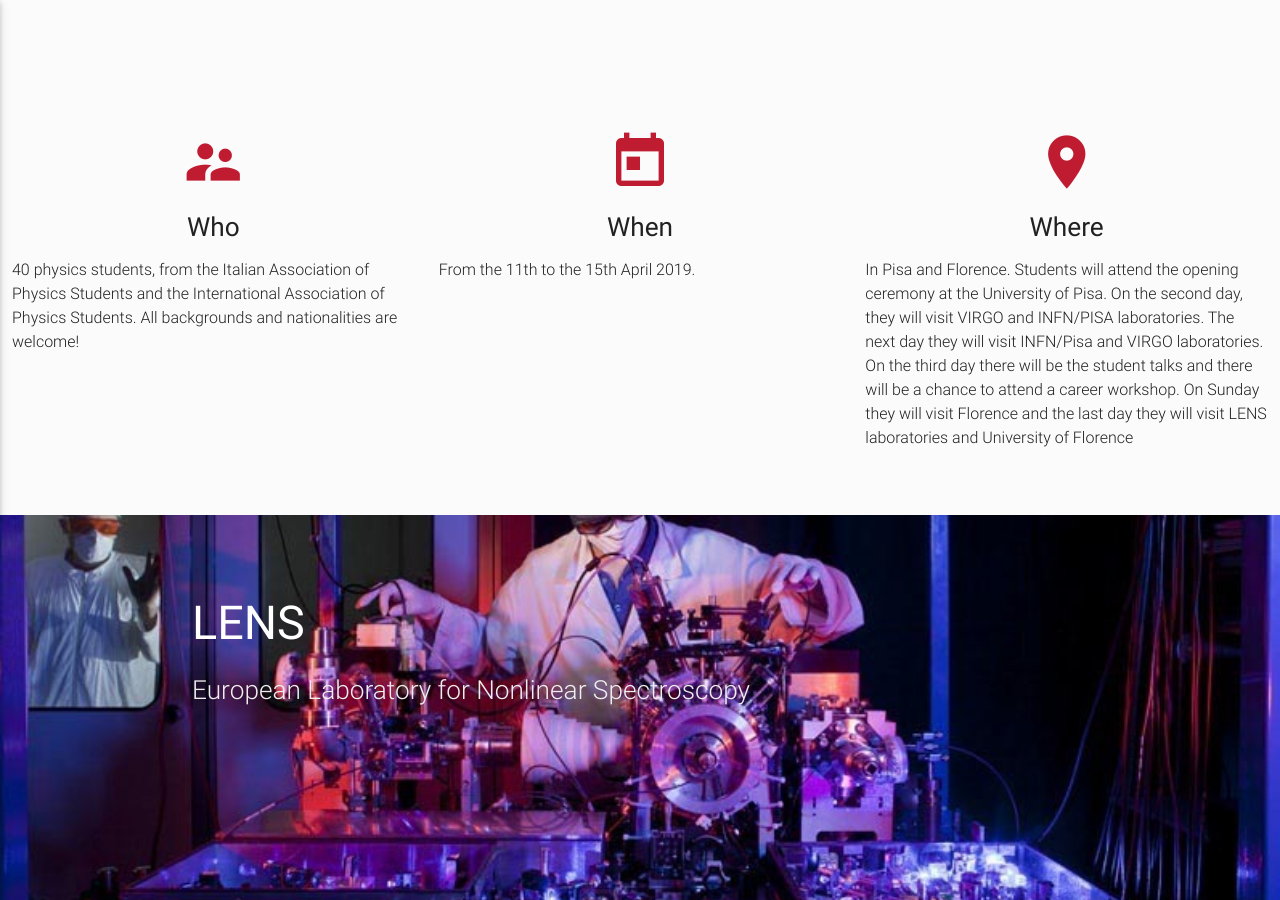
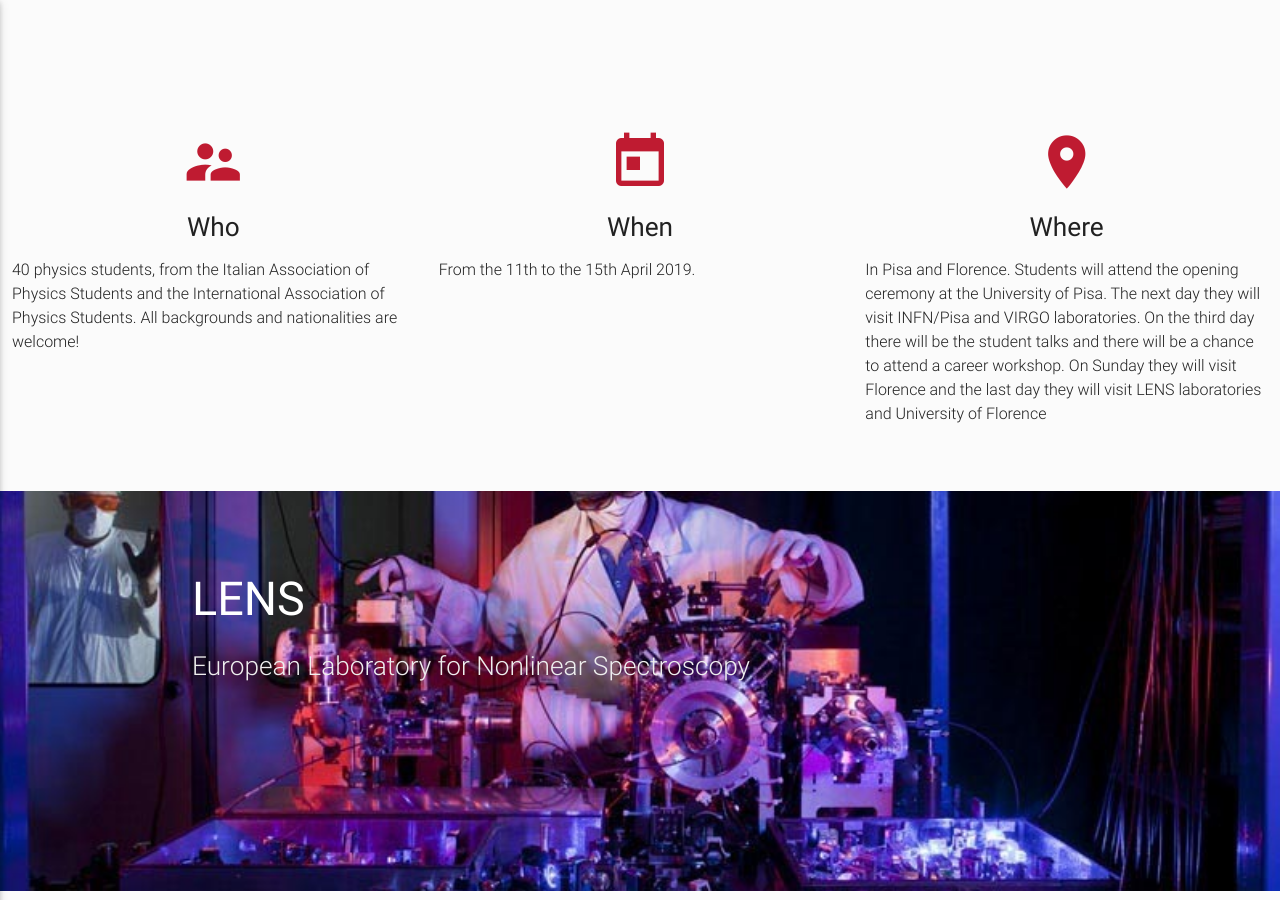
Before and after one commit to ai-sf/lot22, a Jekyll site: the page built from index.html, in a window 1280 px wide and 900 px high, scrolled down 348 px. Built offline with Jekyll 4.4.1, drawn with Linux system fonts in a browser that asks for light colours; nearby versions of some CDN libraries.

Commit message:
Update home.yml

```diff
--- a/_data/home.yml
+++ b/_data/home.yml
@@ -6,7 +6,7 @@ who: "40 physics students, from the Italian Association of Physics Students and
 
 when: "From the 11th to the 15th April 2019."
 
-where: "In Pisa and Florence. Students will attend the opening ceremony at the University of Pisa. On the second day, they will visit VIRGO and INFN/PISA laboratories. The next day they will visit INFN/Pisa and VIRGO laboratories. On the third day there will be the student talks and there will be a chance to attend a career workshop. On Sunday they will visit Florence and the last day they will visit LENS laboratories and University of Florence"
+where: "In Pisa and Florence. Students will attend the opening ceremony at the University of Pisa. The next day they will visit INFN/Pisa and VIRGO laboratories. On the third day there will be the student talks and there will be a chance to attend a career workshop. On Sunday they will visit Florence and the last day they will visit LENS laboratories and University of Florence"
 
 slideshow:
   - img: img/facilities/lens.jpg
```
